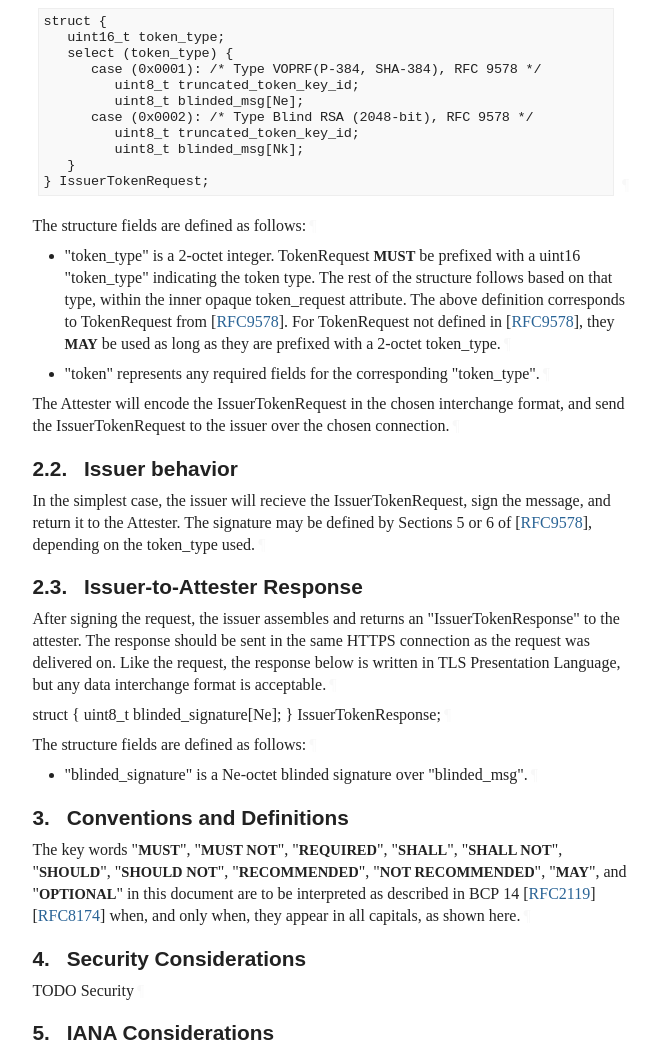
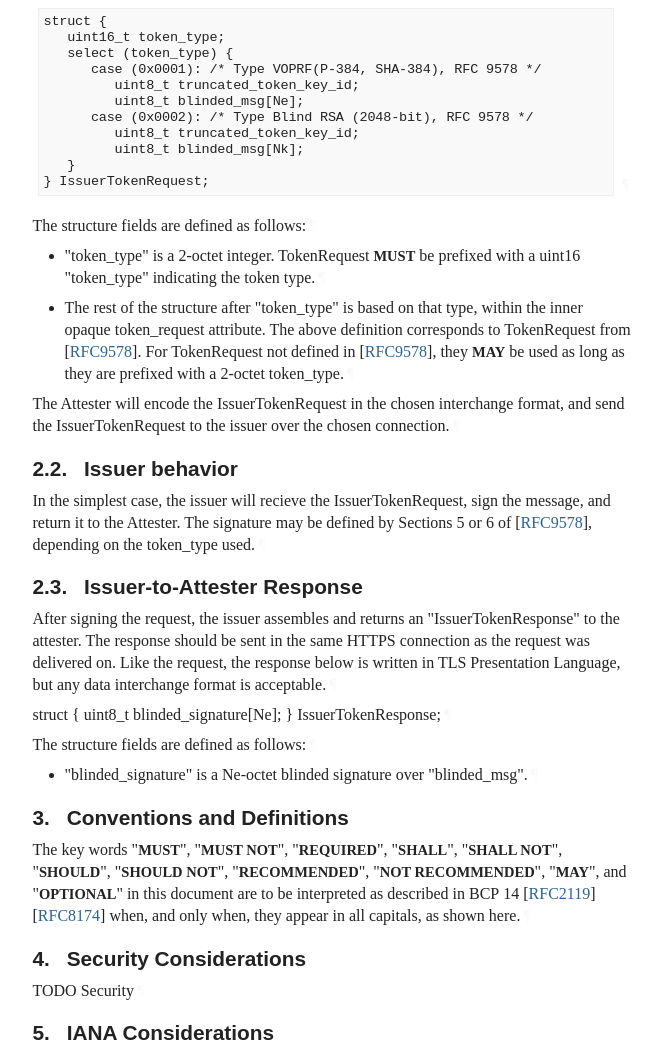
Before and after one commit to smhendrickson/draft-hendrickson-pp-attesterissuer, a plain HTML site: page flexible-tokens/draft-hendrickson-pp-attesterissuer.html in a window 1280 px wide. Shown: the part 2221-3266 px from the top of the page, without its empty margins (92-753 px from the left). Drawn offline with Linux system fonts and the light colour scheme; a web font is replaced by a local one.

Commit message:
Script updating gh-pages from 7711f30. [ci skip]

```diff
--- a/flexible-tokens/draft-hendrickson-pp-attesterissuer.html
+++ b/flexible-tokens/draft-hendrickson-pp-attesterissuer.html
@@ -1354,14 +1354,13 @@ struct {
 <ul class="normal">
 <li class="normal" id="section-2.1-4.1">
             <p id="section-2.1-4.1.1">"token_type" is a 2-octet integer. TokenRequest <span class="bcp14">MUST</span> be prefixed with a uint16
-"token_type" indicating the token type. The rest of the structure follows
-based on that type, within the inner opaque token_request attribute. The above
-definition corresponds to TokenRequest from <span>[<a href="#RFC9578" class="cite xref">RFC9578</a>]</span>. For TokenRequest not
-defined in <span>[<a href="#RFC9578" class="cite xref">RFC9578</a>]</span>, they <span class="bcp14">MAY</span> be used as long as they are prefixed with a
-2-octet token_type.<a href="#section-2.1-4.1.1" class="pilcrow">¶</a></p>
+"token_type" indicating the token type.<a href="#section-2.1-4.1.1" class="pilcrow">¶</a></p>
 </li>
           <li class="normal" id="section-2.1-4.2">
-            <p id="section-2.1-4.2.1">"token" represents any required fields for the corresponding "token_type".<a href="#section-2.1-4.2.1" class="pilcrow">¶</a></p>
+            <p id="section-2.1-4.2.1">The rest of the structure after "token_type" is based on that type, within the
+inner opaque token_request attribute. The above definition corresponds to
+TokenRequest from <span>[<a href="#RFC9578" class="cite xref">RFC9578</a>]</span>. For TokenRequest not defined in <span>[<a href="#RFC9578" class="cite xref">RFC9578</a>]</span>, they
+<span class="bcp14">MAY</span> be used as long as they are prefixed with a 2-octet token_type.<a href="#section-2.1-4.2.1" class="pilcrow">¶</a></p>
 </li>
         </ul>
 <p id="section-2.1-5">The Attester will encode the IssuerTokenRequest in the chosen interchange format,
```
Also changed, not shown: flexible-tokens/draft-hendrickson-pp-attesterissuer.txt.
